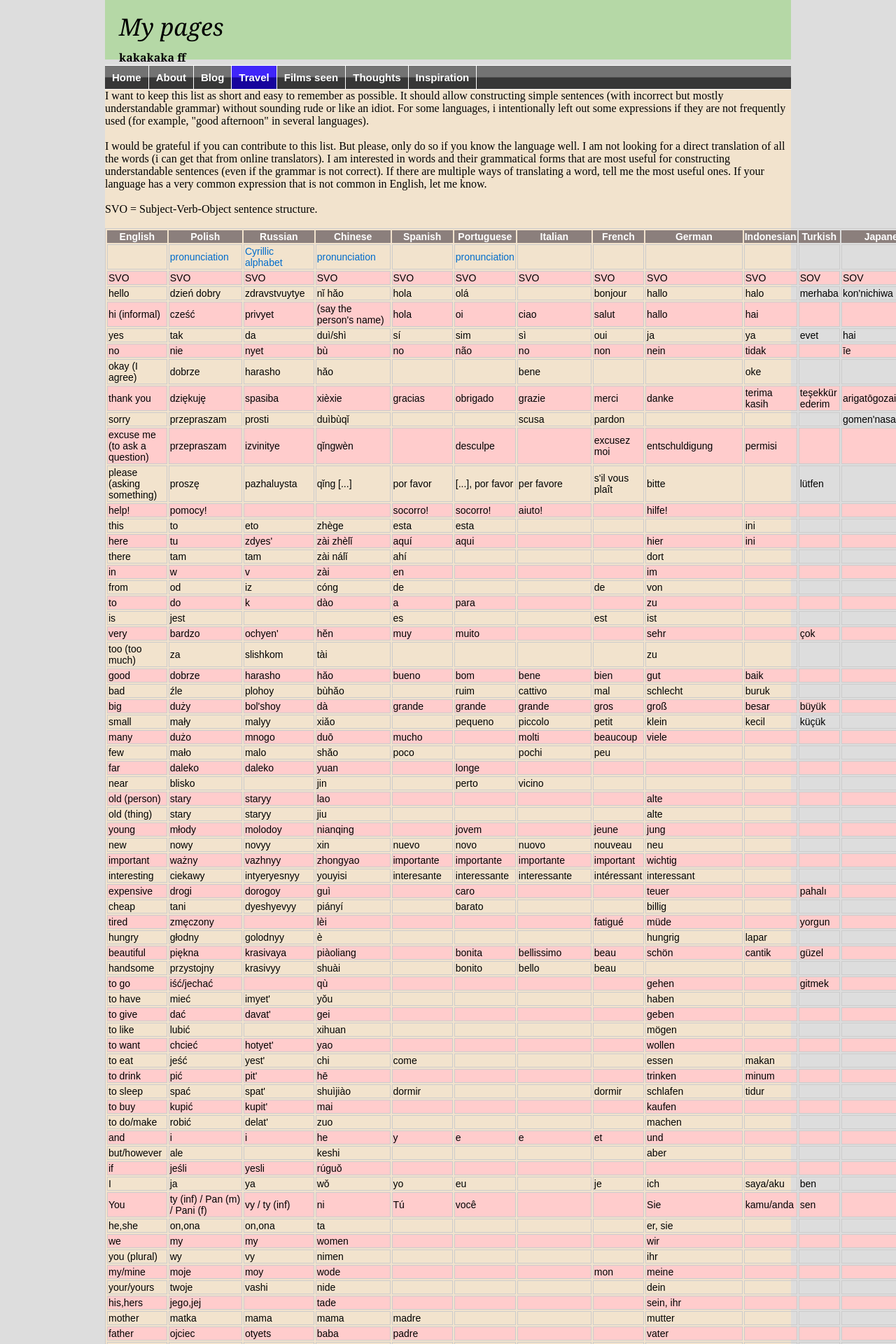
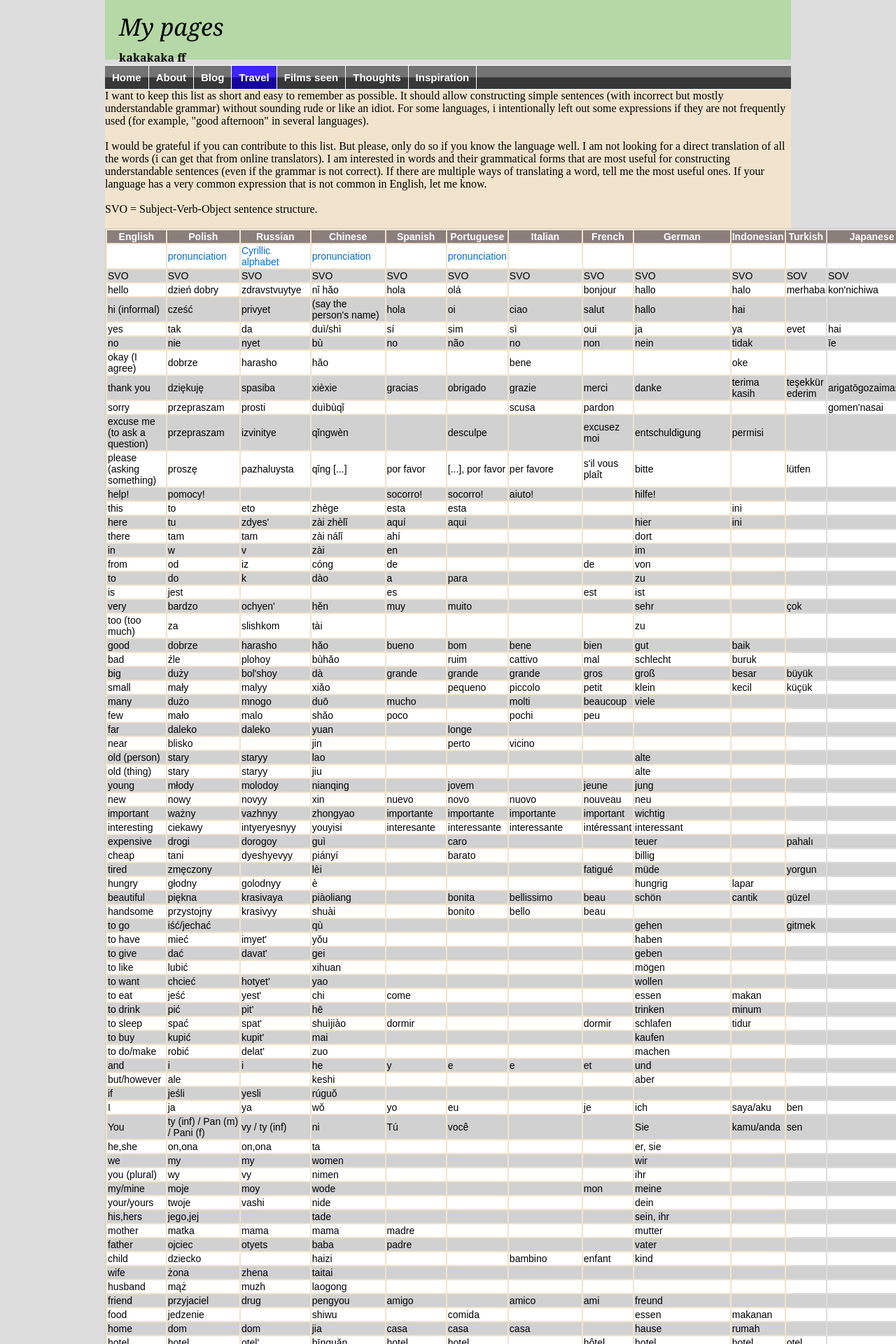
Before and after one commit to witba/witba.github.io, a Jekyll site: the page built from travel/lang.html, in a window 1280 px wide. Shown: the top 1920 px of the page at 70% size. Built offline with Jekyll 4.4.1, drawn with Linux system fonts in a browser that asks for light colours.

Commit message:
Update lang.html

```diff
--- a/travel/lang.html
+++ b/travel/lang.html
@@ -15,13 +15,11 @@ SVO = Subject-Verb-Object sentence structure.<br>
 		font-size: 14px;
 		border: 1px solid #CCC;
 		font-family: Arial, Helvetica, sans-serif;
-	/*	background: #ffcccc;   */
 	}
 	.tableizer-table td {
 		padding: 1px;
 		margin: 1px;
-		border: 1px solid #CCC;
-	/*	background: #ffcccc;   */
+	/*	border: 1px solid #CCC;     */
 	}
 	.tableizer-table th {
 		background-color: #8B7F7C;
@@ -31,10 +29,10 @@ SVO = Subject-Verb-Object sentence structure.<br>
 
 
 	table.tableizer-table tbody tr:nth-child(2n) td {
-  background: #ffcccc;
+  background: #d1d1d1;
 }
 table.tableizer-table tbody tr:nth-child(2n+1) td {
-  background: #ccfffff;
+  background: #ffffff;
 }
 
 
```
